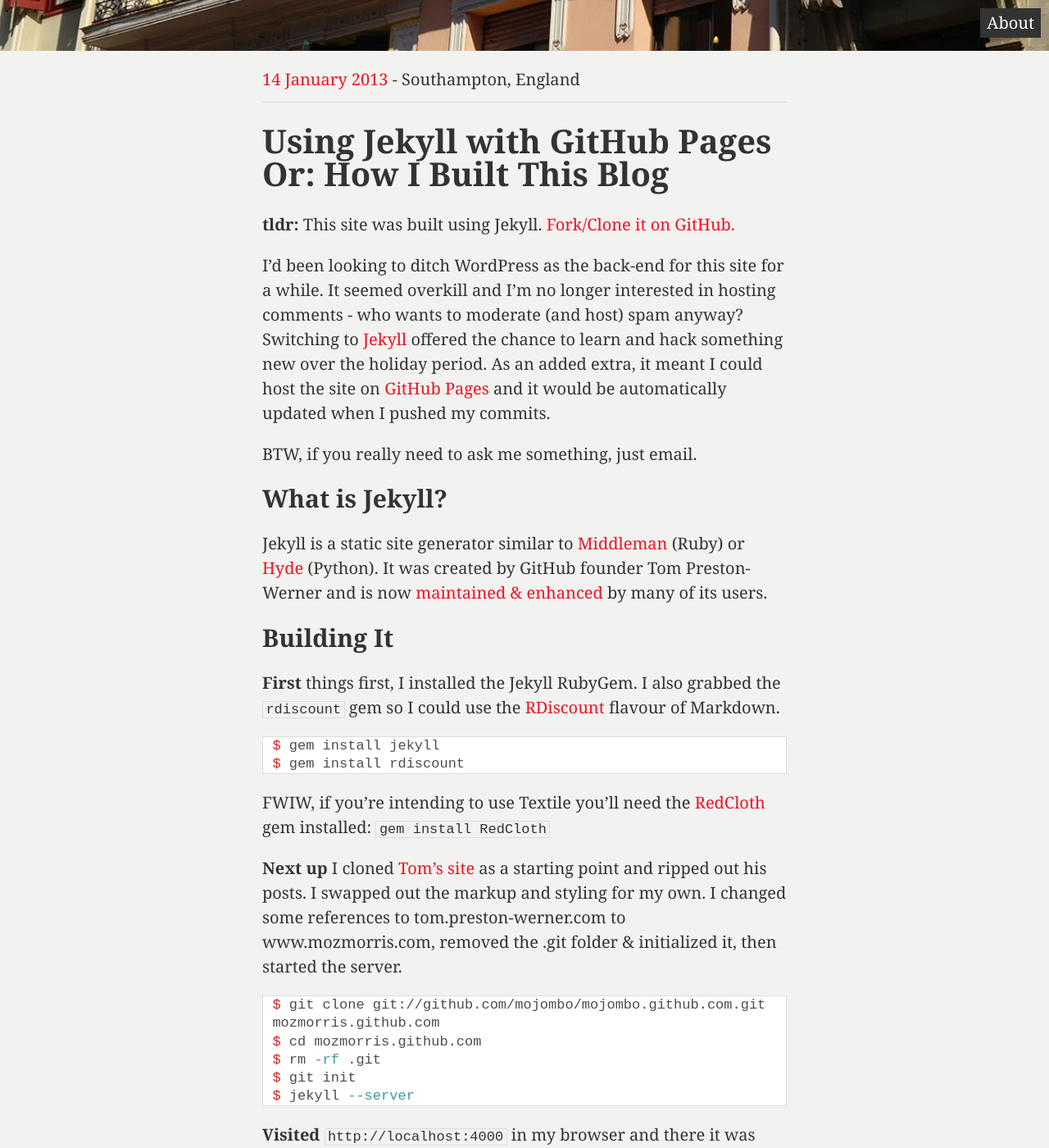
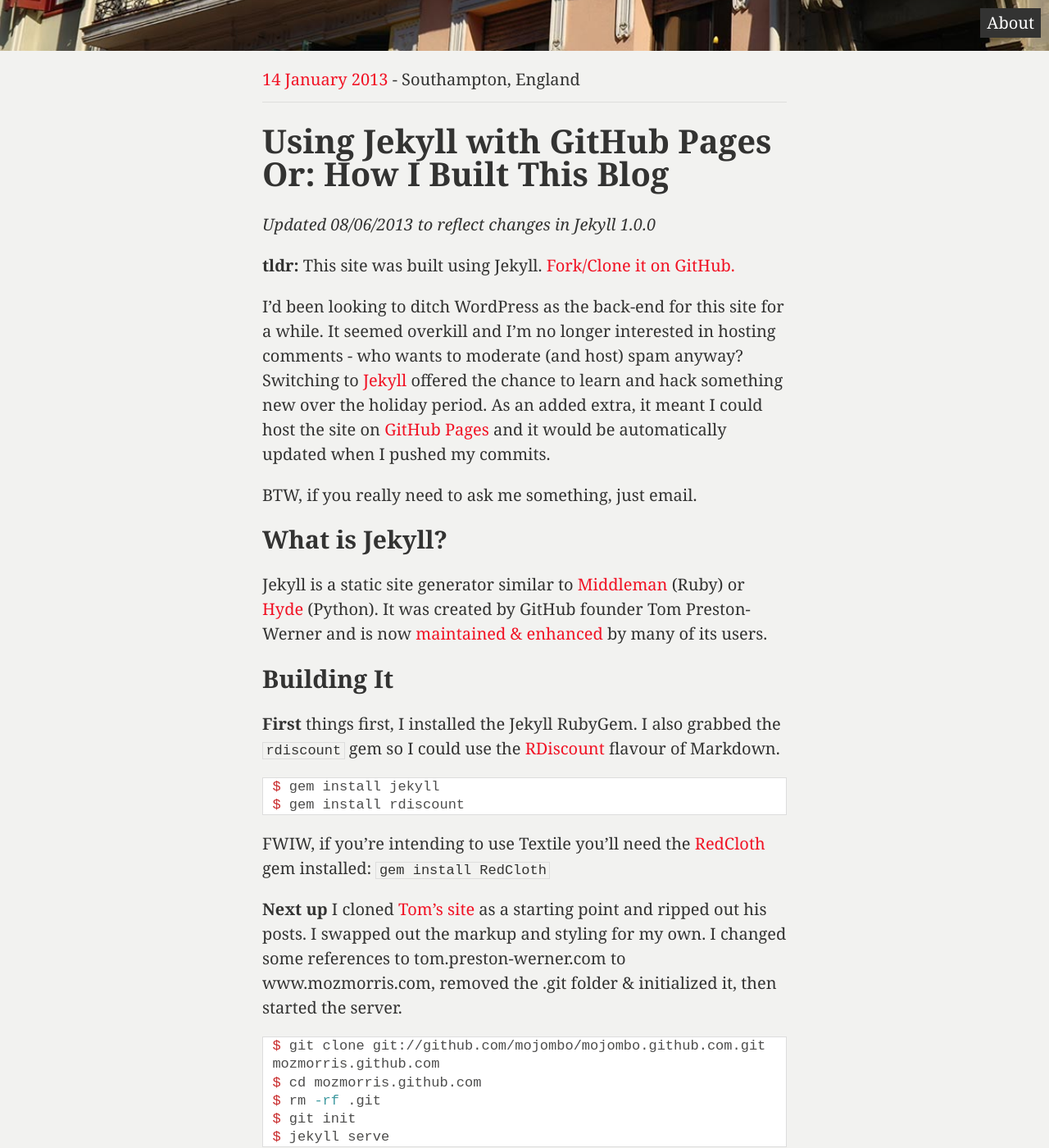
Before and after one commit to mozmorris/mozmorris.github.com, a Jekyll site: the page built from _posts/2013-01-14-using-jekyll-with-pygments-github-pages.md, in a window 1280 px wide and 1400 px high, scrolled down 475 px. Shown: the whole window at 82% size. Built offline with Jekyll 4.4.1, drawn with Linux system fonts in a browser that asks for light colours; Markdown is read by kramdown in place of the engine named in the settings.

Commit message:
Update blog build post with latest Jekyll command

```diff
--- a/_posts/2013-01-14-using-jekyll-with-pygments-github-pages.md
+++ b/_posts/2013-01-14-using-jekyll-with-pygments-github-pages.md
@@ -8,6 +8,8 @@
 
 {{ page.title }}
 ================
+
+*Updated 08/06/2013 to reflect changes in Jekyll 1.0.0*
 
 **tldr:** This site was built using Jekyll. [Fork/Clone it on GitHub.](https://github.com/MozMorris/mozmorris.github.com)
 
@@ -37,7 +39,7 @@
 $ cd mozmorris.github.com
 $ rm -rf .git
 $ git init
-$ jekyll --server
+$ jekyll serve
 {% endhighlight %}
 
 **Visited** `http://localhost:4000` in my browser and there it was was. In ~10 minutes I had the bare bones of a new site.
```
